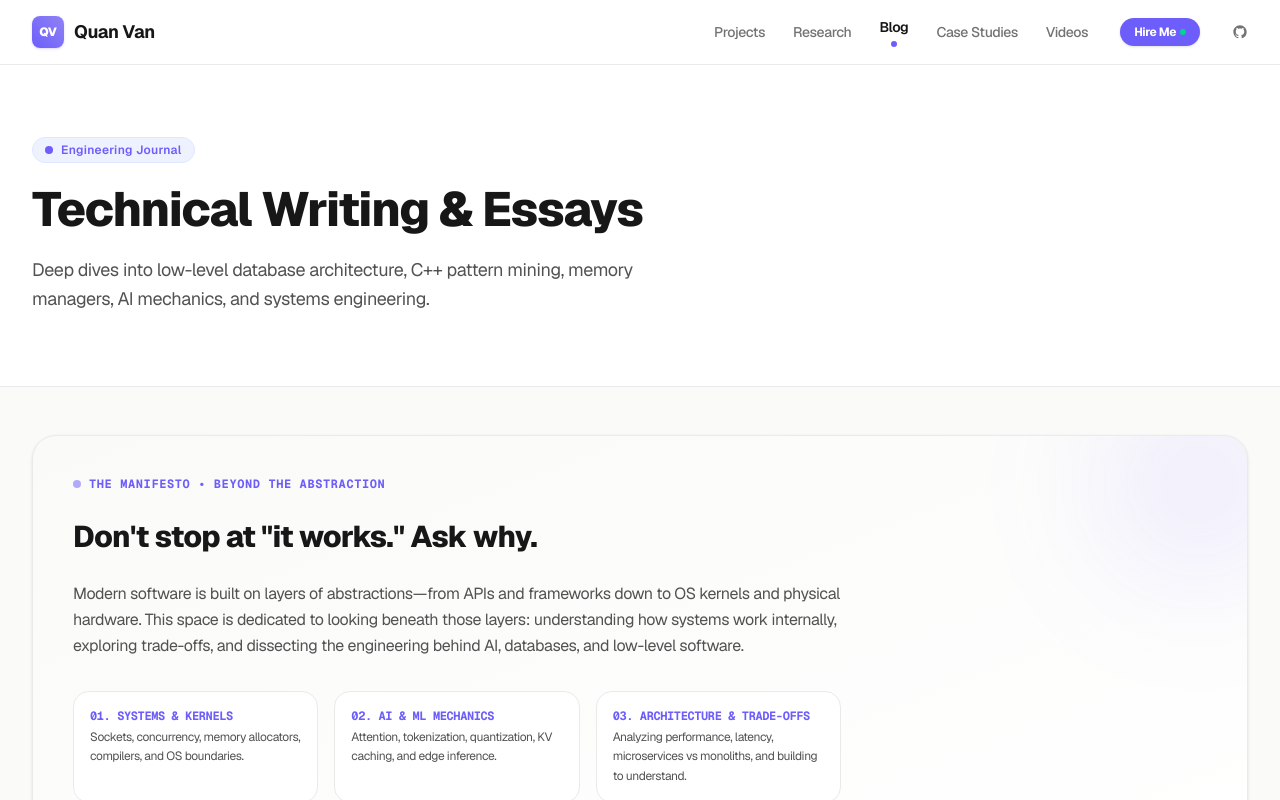
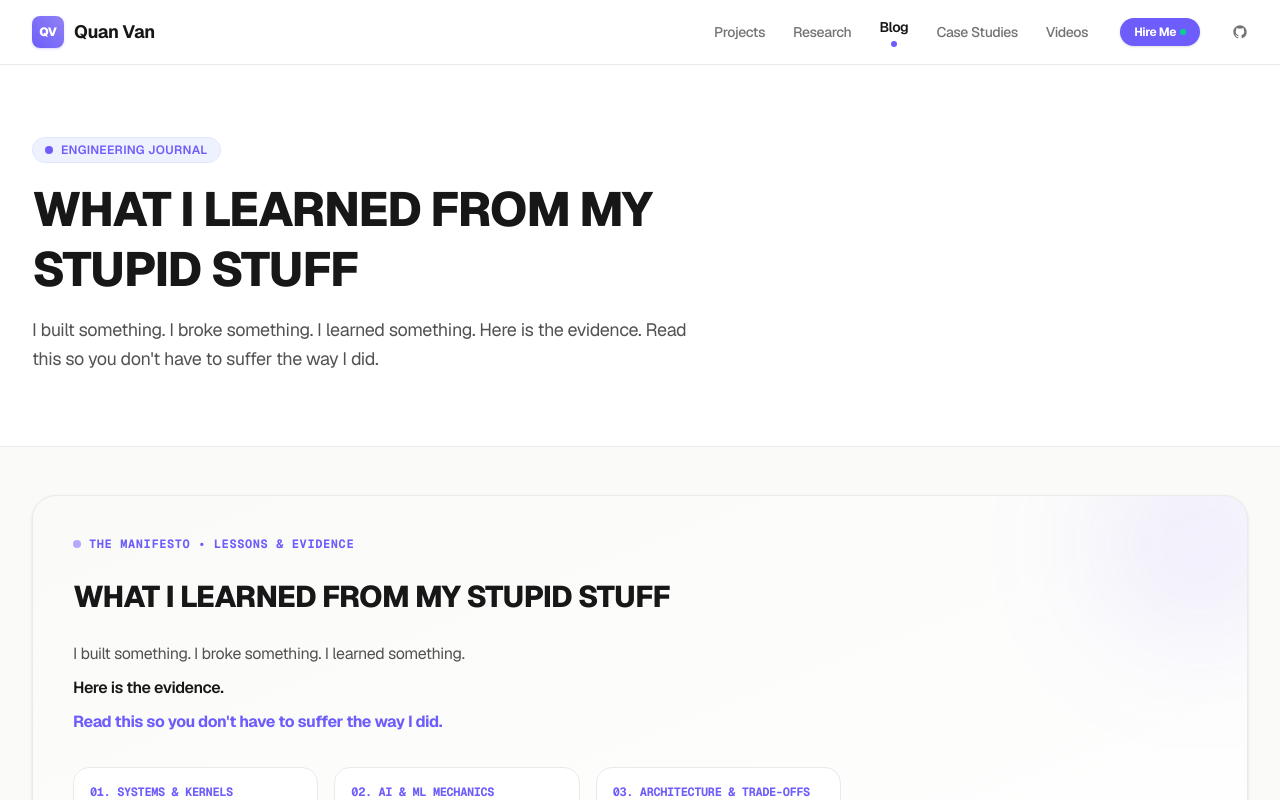
Before and after one commit to pomagrenate/pomaidb-web, a Next.js app: page /blog in a window 1280 px wide. Shown: the top 800 px of the page. Built offline with nearby package versions, Linux system fonts and the light colour scheme.

Commit message:
refactor: update headers of projects, case-studies, and blog with authentic personal intro text

```diff
--- a/app/blog/page.tsx
+++ b/app/blog/page.tsx
@@ -14,9 +14,9 @@ export default function BlogIndexPage() {
 
   return (
     <PageShell
-      eyebrow="Engineering Journal"
-      title="Technical Writing & Essays"
-      description="Deep dives into low-level database architecture, C++ pattern mining, memory managers, AI mechanics, and systems engineering."
+      eyebrow="ENGINEERING JOURNAL"
+      title="WHAT I LEARNED FROM MY STUPID STUFF"
+      description="I built something. I broke something. I learned something. Here is the evidence. Read this so you don't have to suffer the way I did."
     >
       <div className="mx-auto max-w-7xl px-6 py-12 lg:px-8 space-y-12">
         {/* Blog Manifesto & Introduction Section */}
@@ -26,16 +26,20 @@ export default function BlogIndexPage() {
           <div className="max-w-3xl space-y-6 relative z-10">
             <div className="flex items-center gap-2 text-xs font-mono font-bold text-[#6D5DFB] uppercase tracking-wider">
               <span className="w-2 h-2 rounded-full bg-[#6D5DFB] animate-pulse" />
-              <span>THE MANIFESTO &bull; BEYOND THE ABSTRACTION</span>
+              <span>THE MANIFESTO &bull; LESSONS &amp; EVIDENCE</span>
             </div>
 
             <h2 className="text-2xl sm:text-3xl font-extrabold text-[#171717] tracking-tight leading-snug">
-              Don&apos;t stop at &quot;it works.&quot; Ask why.
+              WHAT I LEARNED FROM MY STUPID STUFF
             </h2>
 
-            <p className="text-[#525252] text-sm sm:text-base leading-relaxed">
-              Modern software is built on layers of abstractions—from APIs and frameworks down to OS kernels and physical hardware. This space is dedicated to looking beneath those layers: understanding how systems work internally, exploring trade-offs, and dissecting the engineering behind AI, databases, and low-level software.
-            </p>
+            <div className="text-[#525252] text-sm sm:text-base leading-relaxed space-y-2">
+              <p>I built something. I broke something. I learned something.</p>
+              <p className="font-semibold text-[#171717]">Here is the evidence.</p>
+              <p className="text-[#6D5DFB] font-bold">
+                Read this so you don&apos;t have to suffer the way I did.
+              </p>
+            </div>
 
             {/* Focus Pillars */}
             <div className="grid grid-cols-1 sm:grid-cols-3 gap-4 pt-2">
--- a/components/case-studies-client.tsx
+++ b/components/case-studies-client.tsx
@@ -165,21 +165,27 @@ export function CaseStudiesClient({ caseStudies }: CaseStudiesClientProps) {
             {/* Pill Badge */}
             <div className="inline-flex items-center gap-2 px-3 py-1 rounded-full bg-indigo-50 border border-indigo-100 text-[11px] font-mono font-bold text-[#6D5DFB]">
               <span className="w-2 h-2 rounded-full bg-[#6D5DFB] animate-pulse" />
-              <span>In-depth Case Studies</span>
+              <span>OBSERVATIONS &amp; ANALYSIS</span>
             </div>
 
             {/* Title */}
             <h1 className="text-3xl sm:text-4xl lg:text-5xl font-extrabold text-[#171717] tracking-tight">
-              Systems{" "}
+              MY SEE,{" "}
               <span className="bg-gradient-to-r from-[#6D5DFB] via-indigo-600 to-purple-600 bg-clip-text text-transparent">
-                Case Studies
+                WHAT I SEE
               </span>
             </h1>
 
             {/* Subtitle */}
-            <p className="text-sm sm:text-base text-[#525252] leading-relaxed max-w-2xl font-normal">
-              Deep dives into real-world software systems, architecture decisions, performance optimizations, and lessons learned in production.
-            </p>
+            <div className="space-y-1.5 text-sm sm:text-base text-[#525252] leading-relaxed max-w-2xl font-normal">
+              <p>Things I noticed and couldn&apos;t stop thinking about.</p>
+              <p className="text-xs text-slate-500 font-mono">
+                Sometimes it&apos;s data. Sometimes it&apos;s business. Sometimes it&apos;s technology.
+              </p>
+              <p className="pt-1 text-[#171717]">
+                Sometimes it&apos;s just me asking: <strong className="text-[#6D5DFB] font-mono">&quot;Wait... why does this work like that?&quot;</strong>
+              </p>
+            </div>
 
             {/* 3 Highlight Cards */}
             <div className="pt-4 flex flex-wrap gap-4">
--- a/components/projects-client.tsx
+++ b/components/projects-client.tsx
@@ -191,21 +191,23 @@ export function ProjectsClient({ projectGroups }: { projectGroups: ProjectGroup[
             {/* Pill Badge */}
             <div className="inline-flex items-center gap-2 px-3 py-1 rounded-full bg-indigo-50 border border-indigo-100 text-[11px] font-mono font-bold text-[#6D5DFB]">
               <span className="w-2 h-2 rounded-full bg-[#6D5DFB] animate-pulse" />
-              <span>Personal Lab & Catalogue</span>
+              <span>EXPERIMENTAL LAB &amp; CODEBASE</span>
             </div>
 
             {/* Title */}
             <h1 className="text-3xl sm:text-4xl lg:text-5xl font-extrabold text-[#171717] tracking-tight">
-              Projects &{" "}
+              MY STUPID{" "}
               <span className="bg-gradient-to-r from-[#6D5DFB] via-indigo-600 to-purple-600 bg-clip-text text-transparent">
-                Software Systems
+                STUFF
               </span>
             </h1>
 
             {/* Subtitle */}
-            <p className="text-sm sm:text-base text-[#525252] leading-relaxed max-w-2xl font-normal">
-              A curated repository of systems programming, local AI tools, physics mini-games, commercial platforms, and statistical data models — built for curiosity, performance, and real-world impact.
-            </p>
+            <div className="space-y-1 text-sm sm:text-base text-[#525252] leading-relaxed max-w-2xl font-normal">
+              <p>I had an idea.</p>
+              <p>So I built it.</p>
+              <p className="font-semibold text-[#171717]">This is where the consequences live.</p>
+            </div>
 
             {/* 3 Counter Stat Cards */}
             <div className="pt-4 flex flex-wrap gap-4">
```
